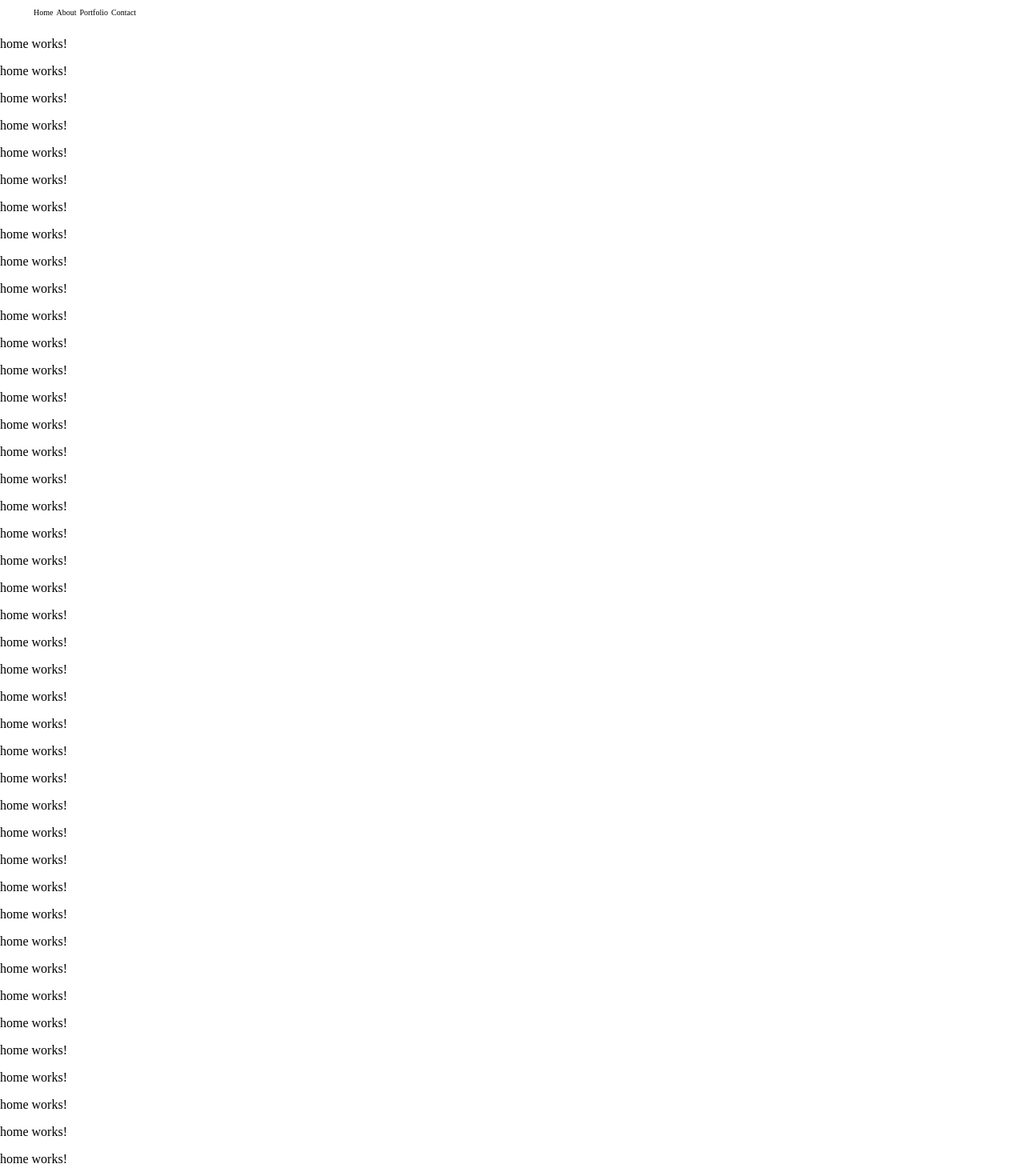
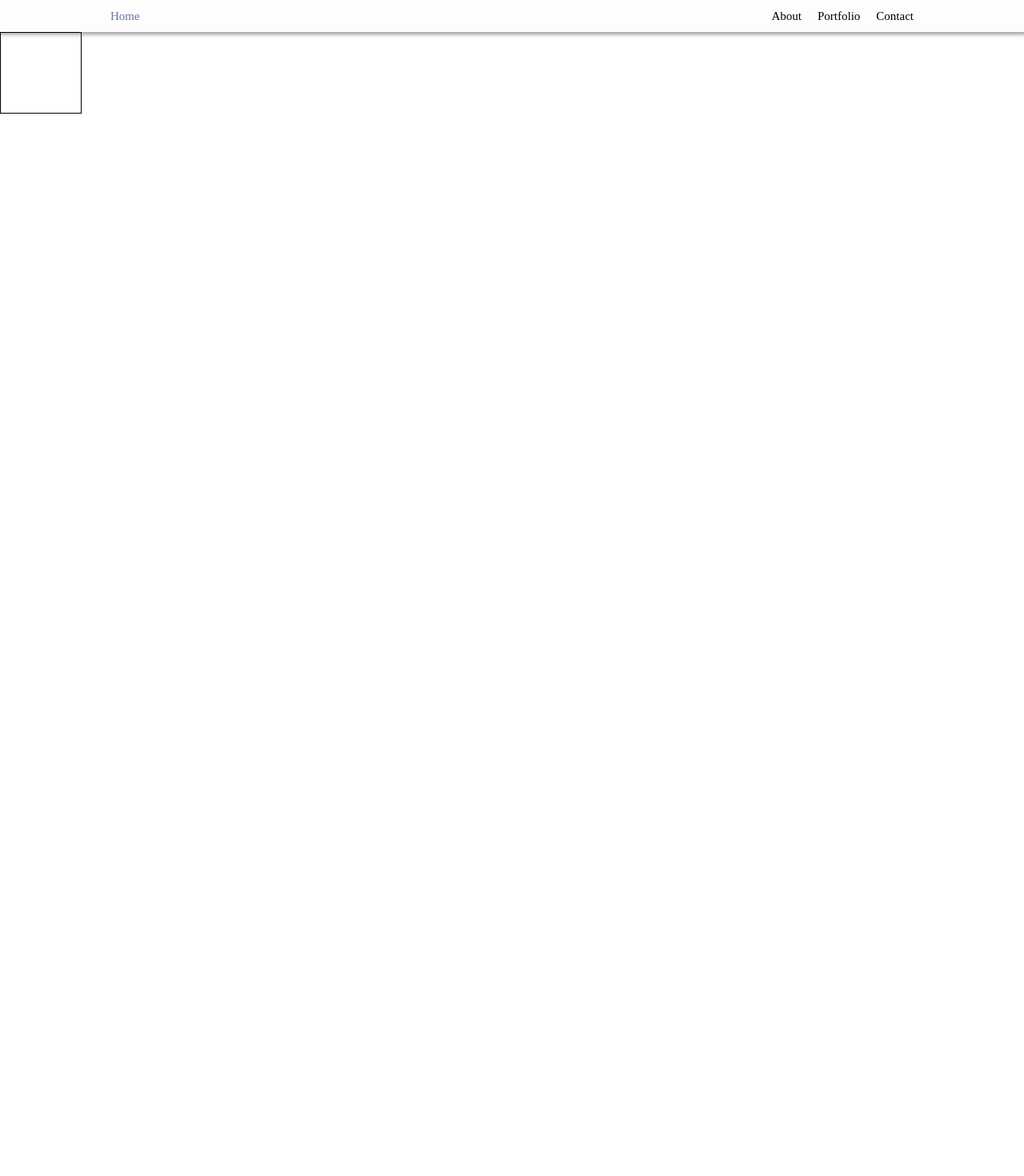
Before and after one commit to taianto/personal-website, an Angular app in the folder portfolio/: page / in a window 1280 px wide. Shown: the top 1470 px of the page at 80% size. After the commit the page ends 800 px from the top, so only its background shows below. Built offline with nearby package versions, Linux system fonts and the light colour scheme.

Commit message:
Improved design of navigation bar

```diff
--- a/portfolio/src/app/components/navbar/navbar.component.css
+++ b/portfolio/src/app/components/navbar/navbar.component.css
@@ -1,19 +1,37 @@
 .navbar {
+    box-sizing: border-box;
     width: 100%;
-    height: 30px;
-    display: inline-block;
-    background-color: rgba(255,255,255);
-    font-size: 10px;
-    margin-top: 0%;
-}
+    height: 40px;
+    display: flex;
+    align-items: center;
+    background-color: #fdfdfd;
+    font-size: 15px;
+    padding: 0 10%;
+    /* box-shadow: 0px 0px 0px 200px rgba(0,0,0,0.39); */
+    box-shadow: 0px 0px 5px 3px rgba(0,0,0,0.39);
+  }
 
-li {
-    display: inline;
-    margin: 2px;
-}
+  a {
+    text-decoration: none;
+    color: #010101;
+    /* mix-blend-mode: difference; */
+    margin: 0 10px;
+    padding: 10px 0;
+    font-family: ;
+  }
 
-a {
-    text-decoration: none;
-    color: white;
-    mix-blend-mode: difference;
-}
+  .navbar a.active {
+    color: #6575a2;
+  }
+
+  .navbar a:hover {
+    transition-duration: 0.2s;
+    color: #a0bded;
+  }
+
+  .rightButtons {
+    float: right;
+    margin-left: auto;
+    display: flex;
+    align-items: center;
+  }
--- a/portfolio/src/app/components/navbar/navbar.component.html
+++ b/portfolio/src/app/components/navbar/navbar.component.html
@@ -1,7 +1,13 @@
 <nav class="navbar">
-    <ul>
-        <li *ngFor="let link of navLinks">
-            <a [routerLink]="link.path" routerLinkActive="active">{{ link.label }}</a>
-        </li>
-    </ul>
+    <a class="homeButton"
+        [routerLink]="'/'"
+        routerLinkActive="active"
+        [routerLinkActiveOptions]="{ exact: true }"> Home </a>
+    <div class="rightButtons">
+        <a *ngFor="let link of navLinks"
+        [routerLink]="link.path"
+        routerLinkActive="active"
+        [routerLinkActiveOptions]="{ exact: true }"
+        >{{ link.label }}</a>
+    </div>
 </nav>
--- a/portfolio/src/app/components/navbar/navbar.component.ts
+++ b/portfolio/src/app/components/navbar/navbar.component.ts
@@ -11,7 +11,7 @@ import { CommonModule } from '@angular/common';
 })
 export class NavbarComponent {
   navLinks = [
-    { label: 'Home', path: '' },
+    // { label: 'Home', path: '' },
     { label: 'About', path: '/about' },
     { label: 'Portfolio', path: '/portfolio' },
     { label: 'Contact', path: '/contact' }
--- a/portfolio/src/app/pages/home/home.component.css
+++ b/portfolio/src/app/pages/home/home.component.css
@@ -0,0 +1,10 @@
+body {
+    background-color: red;
+    display: block;
+}
+
+.spacer {
+    width: 100px;
+    height: 100px;
+    border: 1px solid black;
+}
--- a/portfolio/src/app/pages/home/home.component.html
+++ b/portfolio/src/app/pages/home/home.component.html
@@ -1,53 +1 @@
-<p>home works!</p>
-<p>home works!</p>
-<p>home works!</p>
-<p>home works!</p>
-<p>home works!</p>
-<p>home works!</p>
-<p>home works!</p>
-<p>home works!</p>
-<p>home works!</p>
-<p>home works!</p>
-<p>home works!</p>
-<p>home works!</p>
-<p>home works!</p>
-<p>home works!</p>
-<p>home works!</p>
-<p>home works!</p>
-<p>home works!</p>
-<p>home works!</p>
-<p>home works!</p>
-<p>home works!</p>
-<p>home works!</p>
-<p>home works!</p>
-<p>home works!</p>
-<p>home works!</p>
-<p>home works!</p>
-<p>home works!</p>
-<p>home works!</p>
-<p>home works!</p>
-<p>home works!</p>
-<p>home works!</p>
-<p>home works!</p>
-<p>home works!</p>
-<p>home works!</p>
-<p>home works!</p>
-<p>home works!</p>
-<p>home works!</p>
-<p>home works!</p>
-<p>home works!</p>
-<p>home works!</p>
-<p>home works!</p>
-<p>home works!</p>
-<p>home works!</p>
-<p>home works!</p>
-<p>home works!</p>
-<p>home works!</p>
-<p>home works!</p>
-<p>home works!</p>
-<p>home works!</p>
-<p>home works!</p>
-<p>home works!</p>
-<p>home works!</p>
-<p>home works!</p>
-<p>home works!</p>
+<div class="spacer"></div>
```
